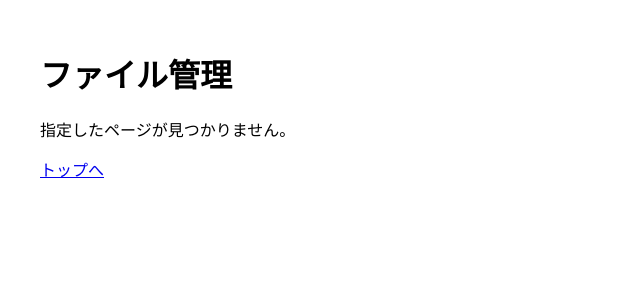
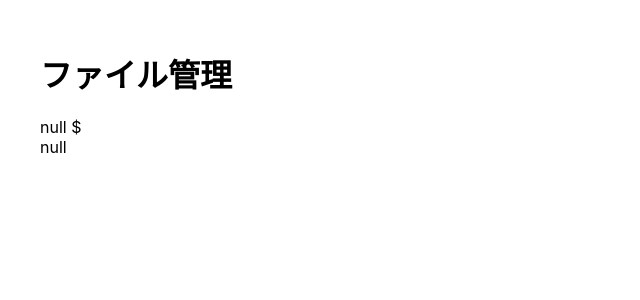
Before and after one commit to osawa-koki/gui-on-linux, a React (Create React App) app in the folder client/: page /file in a window 1280 px wide. Shown: the top 300 px of the page, without its empty margins (0-640 px from the left). Built offline with nearby package versions, Linux system fonts and the light colour scheme.

Commit message:
props途中まで。

```diff
--- /dev/null
+++ b/client/src/Components/FilePwd.tsx
@@ -0,0 +1,11 @@
+import React from 'react';
+
+function FilePwd(pwd: string) {
+  return (
+    <div>
+      <div><span>{pwd}</span> $</div>
+    </div>
+  );
+}
+
+export default FilePwd;
--- a/client/src/Pages/file.tsx
+++ b/client/src/Pages/file.tsx
@@ -1,12 +1,16 @@
-import { Link } from 'react-router-dom';
+import React from 'react';
+
 import './file.scss';
 
-function File() {
+// コンポーネントのインポート
+import FilePwd from '../Components/FilePwd';
+
+function File(props: { pwd: string }) {
   return (
     <div className="File">
-      <h1>ファイル管理</h1>
-      <p>指定したページが見つかりません。</p>
-      <Link to="/">トップへ</Link>
+      <h1 onClick={() => {props.pwd = "#"}}>ファイル管理</h1>
+      {FilePwd(props.pwd)}
+      <div>{props.pwd}</div>
     </div>
   );
 }
--- a/client/src/index.tsx
+++ b/client/src/index.tsx
@@ -24,7 +24,7 @@ root.render(
       <Routes>
         <Route path="/" element={<Root />} />
         <Route path="/app" element={<App />} />
-        <Route path="/file" element={<File />} />
+        <Route path="/file" element={<File pwd="null" />} />
         <Route path="*" element={<NotFound />} />
       </Routes>
     </BrowserRouter>
```
